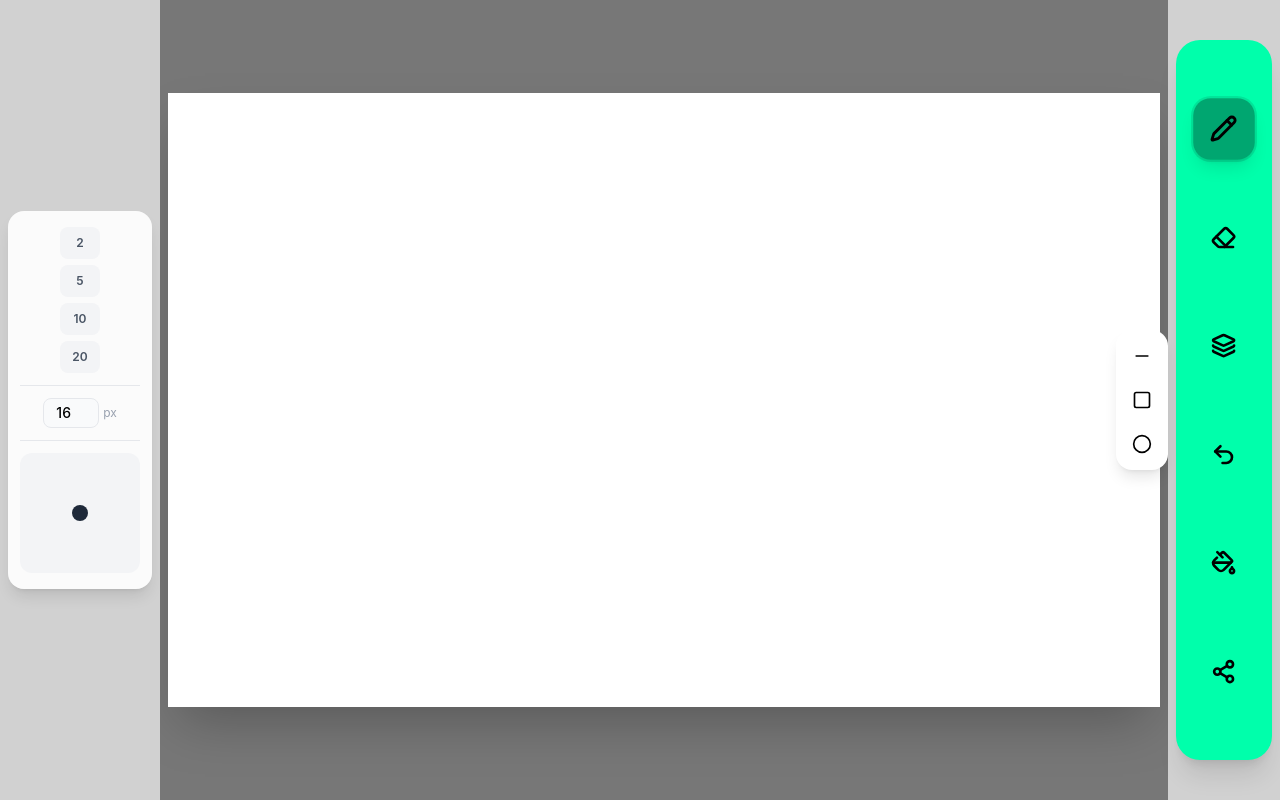
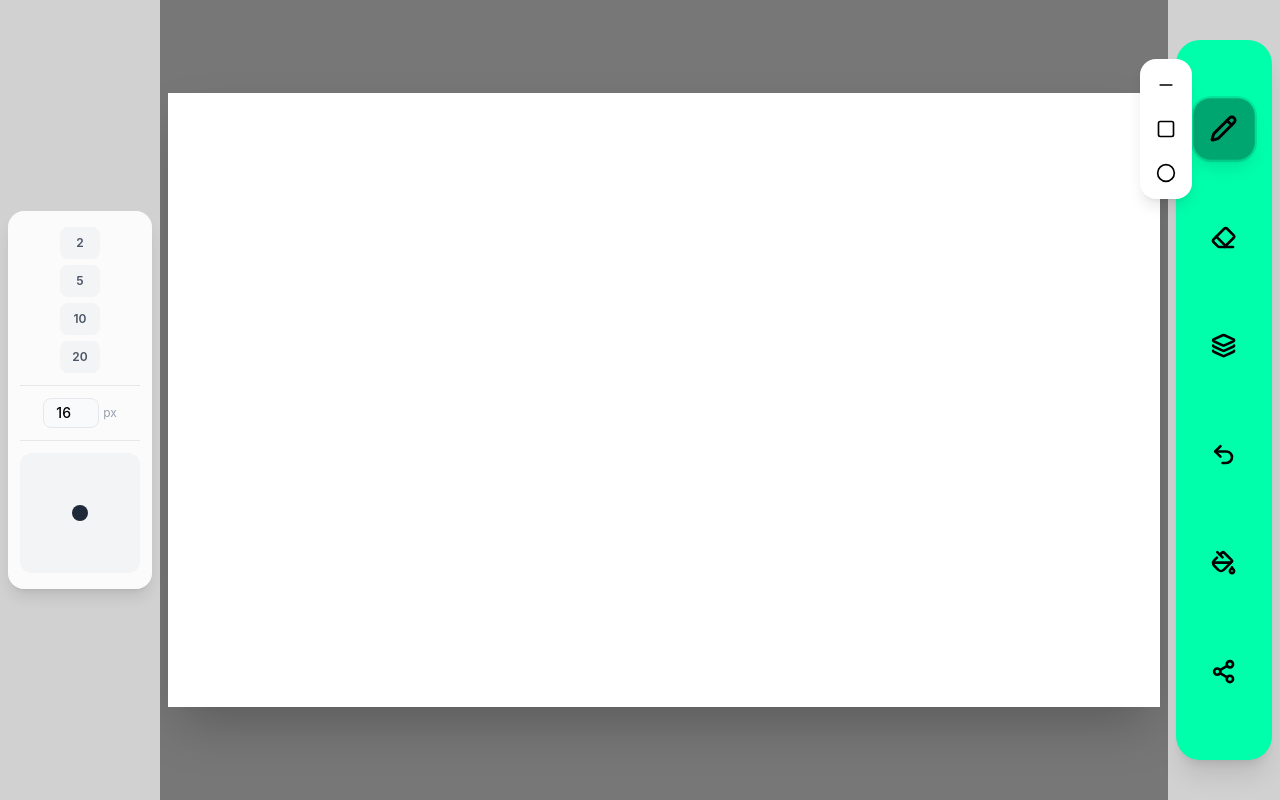
Before and after one commit to 12a1070/Aimag, a React (Vite) app: page / in a window 1280 px wide. Both pictures are taken after a click on the button 1224 px from the left and 128 px from the top of the page. Built offline with nearby package versions, Linux system fonts and the light colour scheme.

Commit message:
feat: サブメニューをペンアイコン基点のabsolute配置に修正 #16

```diff
--- a/src/App.jsx
+++ b/src/App.jsx
@@ -11,7 +11,7 @@ function App() {
   const share = useShare(drawing.canvasRef);
 
   return (
-    <div className="relative flex h-dvh w-screen flex-col overflow-hidden bg-[#E5E5E5] md:flex-row landscape:flex-row">
+    <div className="relative flex h-dvh w-screen flex-col bg-[#E5E5E5] md:flex-row landscape:flex-row">
       {/* スマホ: キャンバス上部に横方向 / PC: キャンバス左側に縦方向 */}
       <div className="flex shrink-0 items-center justify-center bg-[#D1D1D1] px-2 py-2">
         <BrushSizeSelector
--- a/src/components/Toolbar.jsx
+++ b/src/components/Toolbar.jsx
@@ -48,11 +48,18 @@ const Toolbar = React.memo(function Toolbar({
   };
 
   return (
-    <aside className="relative flex h-24 w-full shrink-0 items-center justify-center bg-[#D1D1D1] px-2 py-1 landscape:h-full landscape:w-28 landscape:px-2 md:h-full md:w-32 md:px-4">
+    <aside className="flex h-24 w-full shrink-0 items-center justify-center bg-[#D1D1D1] px-2 py-1 landscape:h-full landscape:w-28 landscape:px-2 md:h-full md:w-32 md:px-4">
+      <div className="flex h-full w-full max-w-md items-center justify-around rounded-3xl bg-[#00FFAB] p-2 shadow-xl landscape:h-[90vh] landscape:flex-col landscape:justify-evenly md:h-[85vh] md:flex-col md:justify-evenly">
 
-      {/* サブメニュー: overflow-hidden を突き抜けるため fixed で配置 */}
+        {/* ペンボタン基点のサブメニュー */}
+        <div className="relative">
+          <ToolbarButton
+            icon={<Pencil />}
+            onClick={handlePencilClick}
+            isActive={isPencilGroupActive}
+          />
           {isSubMenuOpen && (
-        <div className="fixed bottom-24 left-1/2 z-50 -translate-x-1/2 flex flex-row gap-1 rounded-2xl bg-white p-1.5 shadow-lg landscape:bottom-auto landscape:left-auto landscape:top-1/2 landscape:right-28 landscape:translate-x-0 landscape:-translate-y-1/2 landscape:flex-col md:bottom-auto md:left-auto md:top-1/2 md:right-32 md:translate-x-0 md:-translate-y-1/2 md:flex-col">
+            <div className="absolute bottom-full left-1/2 z-10 mb-1 flex -translate-x-1/2 flex-row gap-1 rounded-2xl bg-white p-1.5 shadow-lg landscape:bottom-auto landscape:left-auto landscape:right-full landscape:top-1/2 landscape:mb-0 landscape:mr-1 landscape:translate-x-0 landscape:-translate-y-1/2 landscape:flex-col md:bottom-auto md:left-auto md:right-full md:top-1/2 md:mb-0 md:mr-1 md:translate-x-0 md:-translate-y-1/2 md:flex-col">
               <SubMenuButton
                 icon={<Minus />}
                 onClick={() => handleShapeSelect("line")}
@@ -70,13 +77,7 @@ const Toolbar = React.memo(function Toolbar({
               />
             </div>
           )}
-
-      <div className="flex h-full w-full max-w-md items-center justify-around rounded-3xl bg-[#00FFAB] p-2 shadow-xl landscape:h-[90vh] landscape:flex-col landscape:justify-evenly md:h-[85vh] md:flex-col md:justify-evenly">
-        <ToolbarButton
-          icon={<Pencil />}
-          onClick={handlePencilClick}
-          isActive={isPencilGroupActive}
-        />
+        </div>
 
         <ToolbarButton
           icon={<Eraser />}
```
Lines whose indentation alone changed are shown as unchanged.
